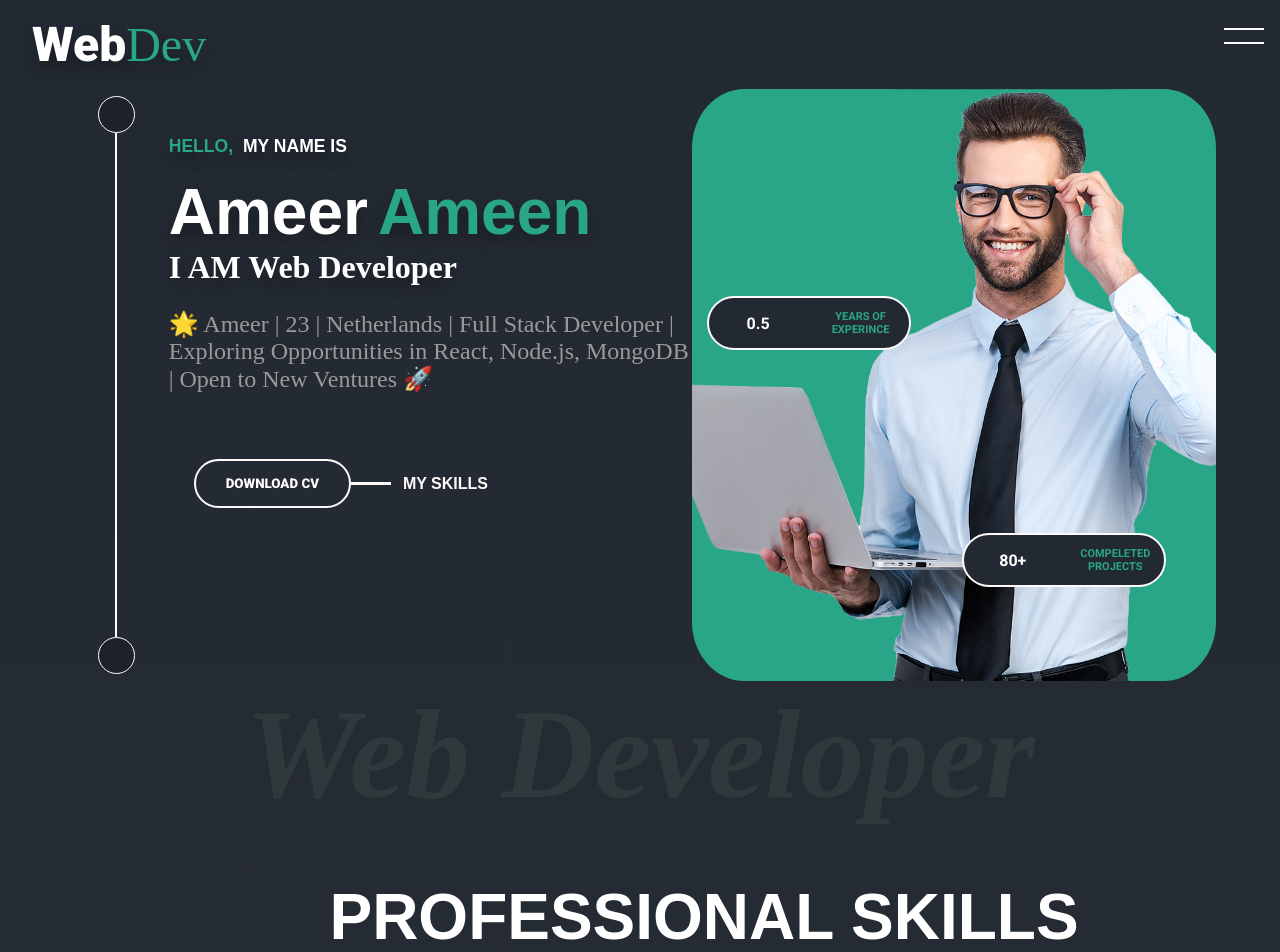
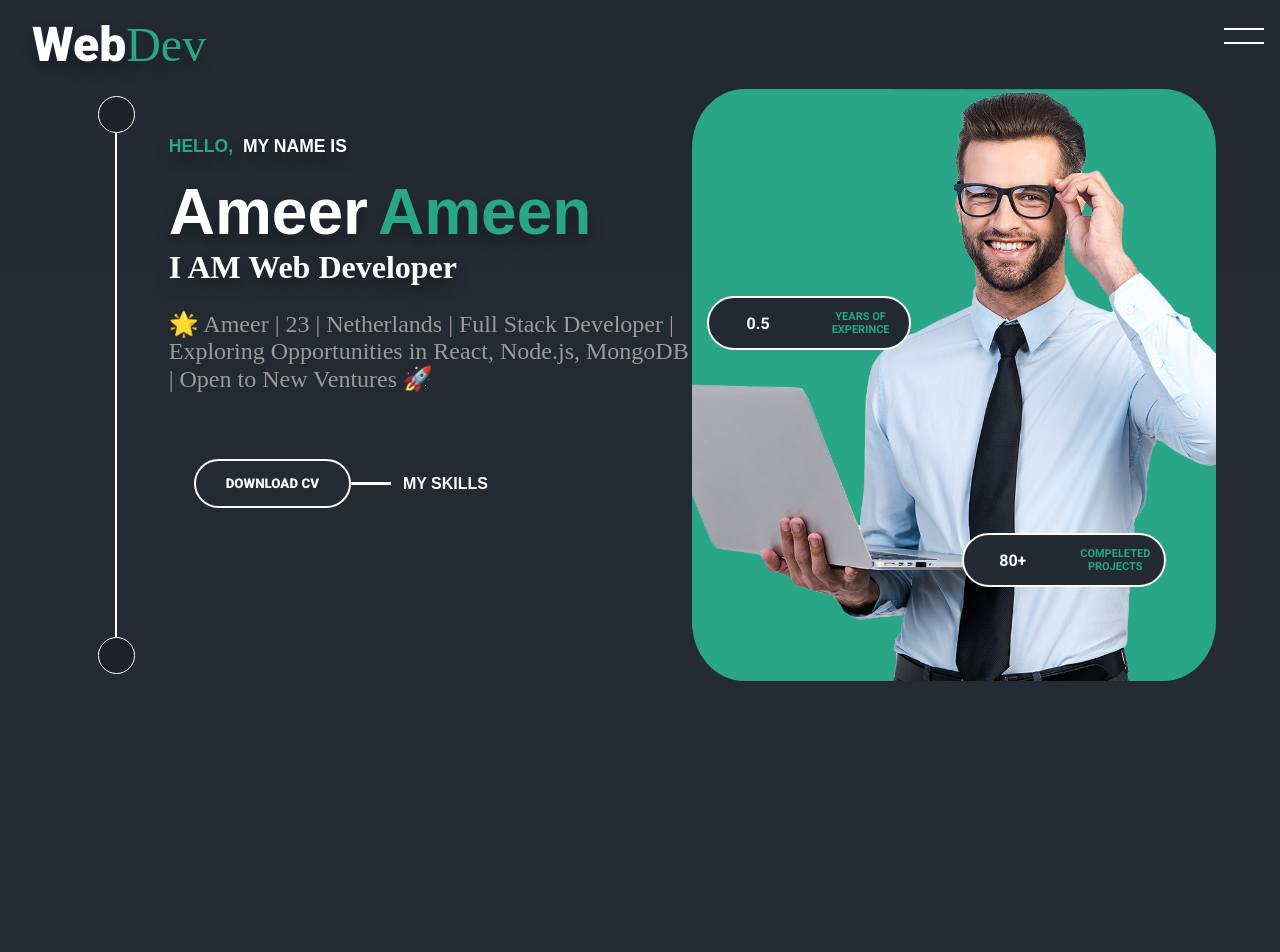
Before and after one commit to Ameer2000Mzori/Personal-Portfolio-Rebuild-React, a React (Create React App) app: page / in a window 1280 px wide. Shown: the top 952 px of the page. Built offline with nearby package versions, Linux system fonts and the light colour scheme; a web font is replaced by a local one.

Commit message:
alot styling fix

```diff
--- a/src/index.css
+++ b/src/index.css
@@ -538,9 +538,9 @@ body {
 }
 
 .header .header-Top-Bottom .bottom-Text {
-  font-size: 15rem;
+  font-size: 8rem;
   position: absolute;
-  top: -100%;
+  top: -50%;
   left: 0%;
   z-index: -19;
   font-family: 'Caveat', cursive;
@@ -664,9 +664,10 @@ body {
   }
 
   .header .header-Top-Bottom .bottom-Text {
-    font-size: 8rem;
-    top: 0%;
-    left: 0%;
+    display: none;
+    /* font-size: 4rem;
+      top: 0%;
+      left: 0%; */
   }
 }
 
@@ -774,8 +775,9 @@ body {
   align-items: center;
   justify-content: center;
   width: 100%;
-  height: clamp(500px, 100%, 1000px);
-  margin-top: 5rem;
+  height: clamp(500px, 100%, 5000px);
+  margin-top: 15rem;
+  margin-bottom: 15rem;
 }
 
 .skills .left-Deco-Skills {
@@ -869,8 +871,9 @@ body {
 }
 
 .skills .right-Skill-Skills .skills-Cards-Wrap {
-  height: 80%;
+  height: clamp(1000px, 100%, 5000px);
   width: 100%;
+  overflow: auto;
   display: flex;
   flex-wrap: wrap;
   text-align: center;
@@ -881,7 +884,7 @@ body {
 }
 
 .skills .right-Skill-Skills .skills-Cards-Wrap .skills-Card {
-  width: 500px;
+  width: 420px;
   height: 300px;
 }
 
```
